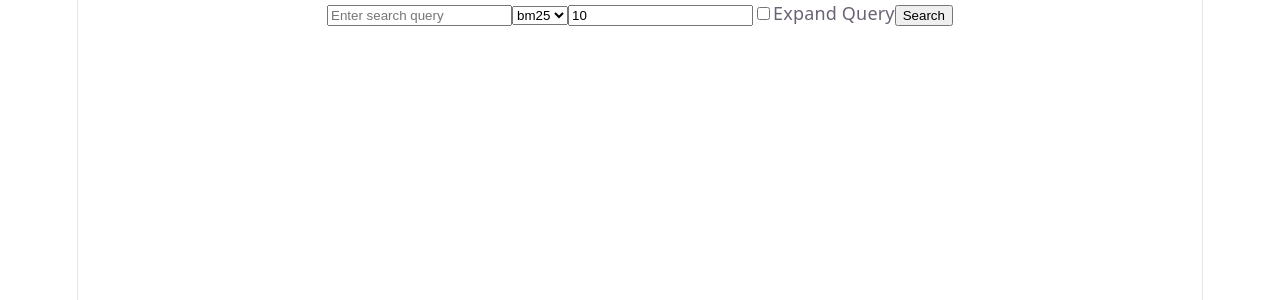
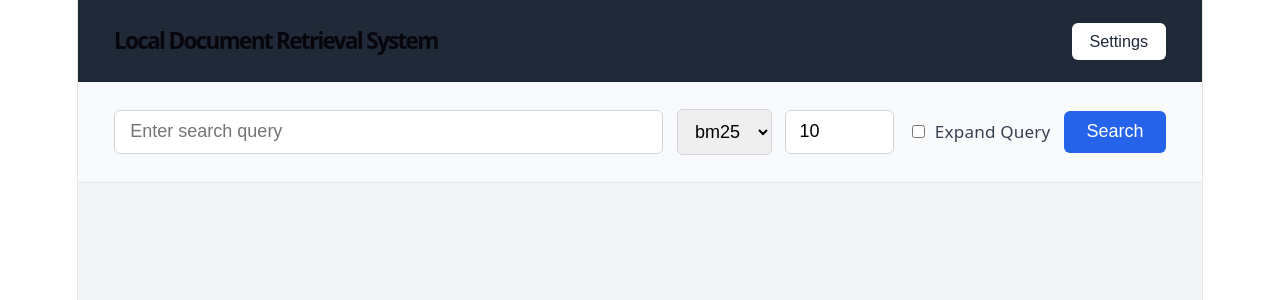
Before and after one commit to ITSUREN/Uriel, a React app in the folder frontend/: page / in a window 1280 px wide. Shown: the top 300 px of the page. Built offline with nearby package versions, Linux system fonts and the light colour scheme; no server answers; the HTML template or start-up script is replaced by a standard one.

Commit message:
Added search and result display

```diff
--- a/frontend/src/App.css
+++ b/frontend/src/App.css
@@ -1,184 +1,21 @@
-.counter {
-  font-size: 16px;
-  padding: 5px 10px;
-  border-radius: 5px;
-  color: var(--accent);
-  background: var(--accent-bg);
-  border: 2px solid transparent;
-  transition: border-color 0.3s;
-  margin-bottom: 24px;
-
-  &:hover {
-    border-color: var(--accent-border);
-  }
-  &:focus-visible {
-    outline: 2px solid var(--accent);
-    outline-offset: 2px;
-  }
+.app {
+  min-height: 100vh;
+  background-color: #f3f4f6;
+  font-family: system-ui, -apple-system, "Segoe UI", sans-serif;
 }
 
-.hero {
-  position: relative;
-
-  .base,
-  .framework,
-  .vite {
-    inset-inline: 0;
-    margin: 0 auto;
-  }
-
-  .base {
-    width: 170px;
-    position: relative;
-    z-index: 0;
-  }
-
-  .framework,
-  .vite {
-    position: absolute;
-  }
-
-  .framework {
-    z-index: 1;
-    top: 34px;
-    height: 28px;
-    transform: perspective(2000px) rotateZ(300deg) rotateX(44deg) rotateY(39deg)
-      scale(1.4);
-  }
-
-  .vite {
-    z-index: 0;
-    top: 107px;
-    height: 26px;
-    width: auto;
-    transform: perspective(2000px) rotateZ(300deg) rotateX(40deg) rotateY(39deg)
-      scale(0.8);
-  }
+.status-message {
+  padding: 1.5rem 2rem 0 2rem;
+  color: #374151;
+  font-size: 0.95rem;
 }
 
-#center {
-  display: flex;
-  flex-direction: column;
-  gap: 25px;
-  place-content: center;
-  place-items: center;
-  flex-grow: 1;
-
-  @media (max-width: 1024px) {
-    padding: 32px 20px 24px;
-    gap: 18px;
-  }
+.error-message {
+  margin: 1rem 2rem 0 2rem;
+  padding: 0.85rem 1rem;
+  background-color: #fee2e2;
+  color: #b91c1c;
+  border: 1px solid #fecaca;
+  border-radius: 6px;
+  font-size: 0.95rem;
 }
-
-#next-steps {
-  display: flex;
-  border-top: 1px solid var(--border);
-  text-align: left;
-
-  & > div {
-    flex: 1 1 0;
-    padding: 32px;
-    @media (max-width: 1024px) {
-      padding: 24px 20px;
-    }
-  }
-
-  .icon {
-    margin-bottom: 16px;
-    width: 22px;
-    height: 22px;
-  }
-
-  @media (max-width: 1024px) {
-    flex-direction: column;
-    text-align: center;
-  }
-}
-
-#docs {
-  border-right: 1px solid var(--border);
-
-  @media (max-width: 1024px) {
-    border-right: none;
-    border-bottom: 1px solid var(--border);
-  }
-}
-
-#next-steps ul {
-  list-style: none;
-  padding: 0;
-  display: flex;
-  gap: 8px;
-  margin: 32px 0 0;
-
-  .logo {
-    height: 18px;
-  }
-
-  a {
-    color: var(--text-h);
-    font-size: 16px;
-    border-radius: 6px;
-    background: var(--social-bg);
-    display: flex;
-    padding: 6px 12px;
-    align-items: center;
-    gap: 8px;
-    text-decoration: none;
-    transition: box-shadow 0.3s;
-
-    &:hover {
-      box-shadow: var(--shadow);
-    }
-    .button-icon {
-      height: 18px;
-      width: 18px;
-    }
-  }
-
-  @media (max-width: 1024px) {
-    margin-top: 20px;
-    flex-wrap: wrap;
-    justify-content: center;
-
-    li {
-      flex: 1 1 calc(50% - 8px);
-    }
-
-    a {
-      width: 100%;
-      justify-content: center;
-      box-sizing: border-box;
-    }
-  }
-}
-
-#spacer {
-  height: 88px;
-  border-top: 1px solid var(--border);
-  @media (max-width: 1024px) {
-    height: 48px;
-  }
-}
-
-.ticks {
-  position: relative;
-  width: 100%;
-
-  &::before,
-  &::after {
-    content: '';
-    position: absolute;
-    top: -4.5px;
-    border: 5px solid transparent;
-  }
-
-  &::before {
-    left: 0;
-    border-left-color: var(--border);
-  }
-  &::after {
-    right: 0;
-    border-right-color: var(--border);
-  }
-}
--- a/frontend/src/App.jsx
+++ b/frontend/src/App.jsx
@@ -1,6 +1,8 @@
 import { useState } from "react";
+import Header from "./components/Header/Header";
 import SearchBar from "./components/Search/SearchBar";
 import ResultsList from "./components/Results/ResultsList";
+import "./App.css";
 
 function App() {
   const [results, setResults] = useState(null);
@@ -8,16 +10,17 @@ function App() {
   const [loading, setLoading] = useState(false);
 
   return (
-    <div>
+    <div className="app">
+      <Header />
       <SearchBar
         onResults={setResults}
         onError={setError}
         onLoadingChange={setLoading}
       />
 
-      {loading && <p>Loading...</p>}
-      {error && <p>{error}</p>}
-      {results && <ResultsList results={results} />}
+      {loading && <p className="status-message">Searching...</p>}
+      {error && <p className="error-message">{error}</p>}
+      {!loading && !error && results && <ResultsList results={results} />}
     </div>
   );
 }
--- a/frontend/src/components/Header/Header.css
+++ b/frontend/src/components/Header/Header.css
@@ -0,0 +1,28 @@
+.header {
+  display: flex;
+  align-items: center;
+  justify-content: space-between;
+  padding: 1.25rem 2rem;
+  background-color: #1f2937;
+  color: #ffffff;
+}
+
+.header-title {
+  font-size: 1.25rem;
+  font-weight: 600;
+  margin: 0;
+}
+
+.settings-button {
+  padding: 0.5rem 1rem;
+  font-size: 0.9rem;
+  color: #1f2937;
+  background-color: #ffffff;
+  border: none;
+  border-radius: 6px;
+  cursor: pointer;
+}
+
+.settings-button:hover {
+  background-color: #e5e7eb;
+}
--- a/frontend/src/components/Header/Header.jsx
+++ b/frontend/src/components/Header/Header.jsx
@@ -0,0 +1,14 @@
+import "./Header.css";
+
+function Header() {
+  return (
+    <header className="header">
+      <h1 className="header-title">Local Document Retrieval System</h1>
+      <button className="settings-button" type="button">
+        Settings
+      </button>
+    </header>
+  );
+}
+
+export default Header;
--- a/frontend/src/components/Results/ResultItem.css
+++ b/frontend/src/components/Results/ResultItem.css
@@ -0,0 +1,34 @@
+.result-card {
+  padding: 1.25rem 1.5rem;
+  margin-bottom: 1rem;
+  background-color: #ffffff;
+  border: 1px solid #e5e7eb;
+  border-radius: 8px;
+  box-shadow: 0 1px 2px rgba(0, 0, 0, 0.05);
+}
+
+.result-title {
+  margin: 0 0 0.4rem 0;
+  font-size: 1.1rem;
+  color: #111827;
+}
+
+.result-score {
+  margin: 0 0 0.5rem 0;
+  font-size: 0.85rem;
+  font-weight: 600;
+  color: #2563eb;
+}
+
+.result-snippet {
+  margin: 0 0 0.5rem 0;
+  color: #374151;
+  line-height: 1.5;
+}
+
+.result-path {
+  margin: 0;
+  font-size: 0.8rem;
+  color: #6b7280;
+  word-break: break-all;
+}
--- a/frontend/src/components/Results/ResultItem.jsx
+++ b/frontend/src/components/Results/ResultItem.jsx
@@ -1,12 +1,14 @@
+import "./ResultItem.css";
+
 function ResultItem({ result }) {
   const { title, score, snippet, path } = result;
 
   return (
-    <div>
-      <h3>{title}</h3>
-      <p>Score: {score}</p>
-      <p>{snippet}</p>
-      <p>{path}</p>
+    <div className="result-card">
+      <h3 className="result-title">{title}</h3>
+      <p className="result-score">Score: {score.toFixed(3)}</p>
+      <p className="result-snippet">{snippet}</p>
+      <p className="result-path">{path}</p>
     </div>
   );
 }
--- a/frontend/src/components/Results/ResultsList.css
+++ b/frontend/src/components/Results/ResultsList.css
@@ -0,0 +1,10 @@
+.results-list {
+  padding: 1.5rem 2rem;
+}
+
+.results-empty {
+  padding: 2rem;
+  text-align: center;
+  color: #6b7280;
+  font-size: 1rem;
+}
--- a/frontend/src/components/Results/ResultsList.jsx
+++ b/frontend/src/components/Results/ResultsList.jsx
@@ -1,12 +1,13 @@
 import ResultItem from "./ResultItem";
+import "./ResultsList.css";
 
 function ResultsList({ results }) {
   if (!results || results.length === 0) {
-    return null;
+    return <p className="results-empty">No documents found.</p>;
   }
 
   return (
-    <div>
+    <div className="results-list">
       {results.map((result) => (
         <ResultItem key={result.doc_id} result={result} />
       ))}
--- a/frontend/src/components/Search/SearchBar.css
+++ b/frontend/src/components/Search/SearchBar.css
@@ -0,0 +1,55 @@
+.search-form {
+  display: flex;
+  flex-wrap: wrap;
+  align-items: center;
+  gap: 0.75rem;
+  padding: 1.5rem 2rem;
+  background-color: #f9fafb;
+  border-bottom: 1px solid #e5e7eb;
+}
+
+.search-input {
+  flex: 1 1 300px;
+  padding: 0.6rem 0.85rem;
+  font-size: 1rem;
+  border: 1px solid #d1d5db;
+  border-radius: 6px;
+}
+
+.search-algorithm {
+  padding: 0.6rem 0.75rem;
+  font-size: 1rem;
+  border: 1px solid #d1d5db;
+  border-radius: 6px;
+}
+
+.search-topk {
+  width: 80px;
+  padding: 0.6rem 0.75rem;
+  font-size: 1rem;
+  border: 1px solid #d1d5db;
+  border-radius: 6px;
+}
+
+.search-checkbox-label {
+  display: flex;
+  align-items: center;
+  gap: 0.4rem;
+  font-size: 0.95rem;
+  color: #374151;
+}
+
+.search-button {
+  padding: 0.6rem 1.25rem;
+  font-size: 1rem;
+  font-weight: 500;
+  color: #ffffff;
+  background-color: #2563eb;
+  border: none;
+  border-radius: 6px;
+  cursor: pointer;
+}
+
+.search-button:hover {
+  background-color: #1d4ed8;
+}
--- a/frontend/src/components/Search/SearchBar.jsx
+++ b/frontend/src/components/Search/SearchBar.jsx
@@ -1,5 +1,6 @@
 import { useState } from "react";
 import { searchDocuments } from "../../services/api";
+import "./SearchBar.css";
 
 function SearchBar({ onResults, onError, onLoadingChange }) {
   const [query, setQuery] = useState("");
@@ -31,8 +32,9 @@ function SearchBar({ onResults, onError, onLoadingChange }) {
   };
 
   return (
-    <form onSubmit={handleSubmit}>
+    <form className="search-form" onSubmit={handleSubmit}>
       <input
+        className="search-input"
         type="text"
         value={query}
         onChange={(e) => setQuery(e.target.value)}
@@ -40,6 +42,7 @@ function SearchBar({ onResults, onError, onLoadingChange }) {
       />
 
       <select
+        className="search-algorithm"
         value={algorithm}
         onChange={(e) => setAlgorithm(e.target.value)}
       >
@@ -47,12 +50,13 @@ function SearchBar({ onResults, onError, onLoadingChange }) {
       </select>
 
       <input
+        className="search-topk"
         type="number"
         value={topK}
         onChange={(e) => setTopK(Number(e.target.value))}
       />
 
-      <label>
+      <label className="search-checkbox-label">
         <input
           type="checkbox"
           checked={expandQuery}
@@ -61,7 +65,9 @@ function SearchBar({ onResults, onError, onLoadingChange }) {
         Expand Query
       </label>
 
-      <button type="submit">Search</button>
+      <button className="search-button" type="submit">
+        Search
+      </button>
     </form>
   );
 }
```
